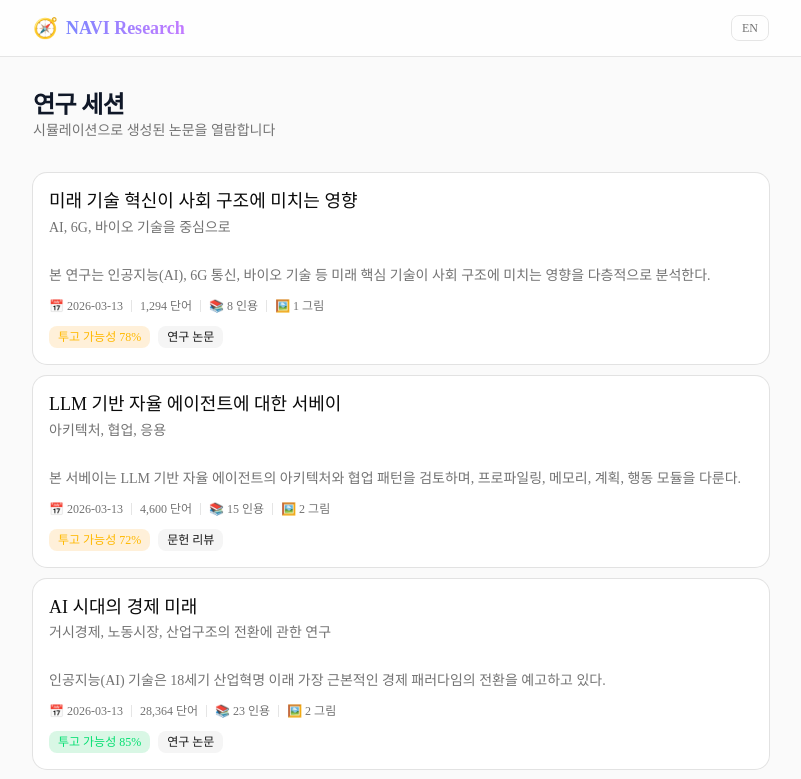
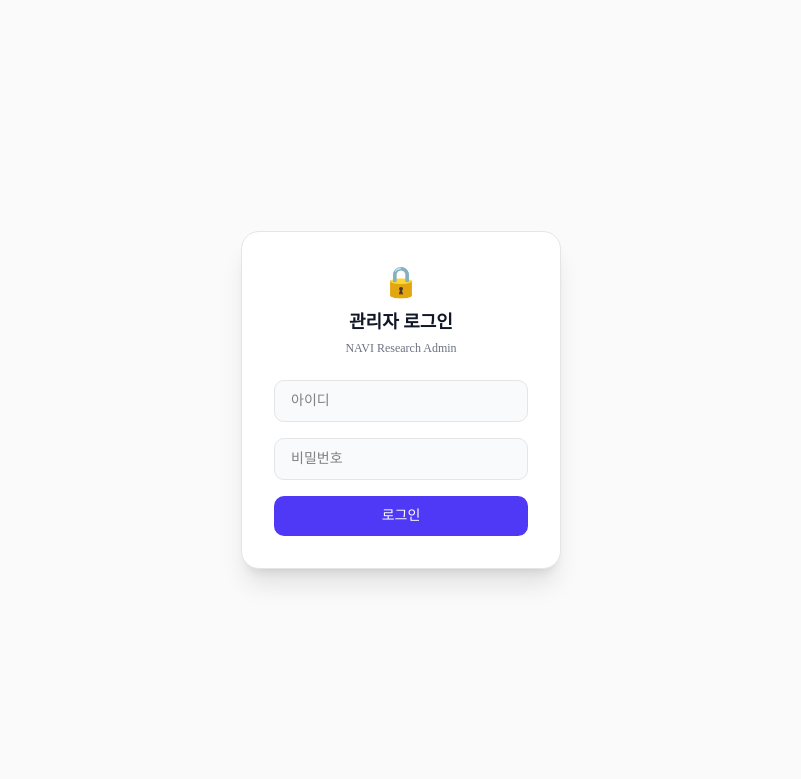
Before and after one commit to xsacdw/NAVI-Research, a Next.js app in the folder dashboard/: page /admin in a window 1280 px wide. Shown: the top 779 px of the page, without its empty margins (239-1040 px from the left). Built offline with nearby package versions, Linux system fonts and the light colour scheme.

Commit message:
feat: /admin 로그인 게이트 — 아이디/비밀번호 인증 (SHA-256 해시)

```diff
--- a/dashboard/app/admin/page.tsx
+++ b/dashboard/app/admin/page.tsx
@@ -1 +1,12 @@
-export { default } from "@/app/page";
+"use client";
+
+import Home from "@/app/page";
+import { AdminLoginGate } from "@/components/admin-login-gate";
+
+export default function AdminPage() {
+  return (
+    <AdminLoginGate>
+      <Home />
+    </AdminLoginGate>
+  );
+}
--- /dev/null
+++ b/dashboard/components/admin-login-gate.tsx
@@ -0,0 +1,128 @@
+"use client";
+
+import { useState, useEffect } from "react";
+
+interface AdminLoginGateProps {
+  children: React.ReactNode;
+}
+
+const SESSION_KEY = "navi-admin-auth";
+
+async function hashPassword(password: string): Promise<string> {
+  const encoder = new TextEncoder();
+  const data = encoder.encode(password);
+  const hashBuffer = await crypto.subtle.digest("SHA-256", data);
+  return Array.from(new Uint8Array(hashBuffer))
+    .map((b) => b.toString(16).padStart(2, "0"))
+    .join("");
+}
+
+/**
+ * 관리자 로그인 게이트
+ *
+ * 환경변수로 설정:
+ *   NEXT_PUBLIC_ADMIN_USER — 아이디 (기본: admin)
+ *   NEXT_PUBLIC_ADMIN_HASH — 비밀번호 SHA-256 해시
+ *
+ * 해시 생성: echo -n "비밀번호" | shasum -a 256
+ */
+export function AdminLoginGate({ children }: AdminLoginGateProps) {
+  const [authenticated, setAuthenticated] = useState(false);
+  const [checking, setChecking] = useState(true);
+  const [username, setUsername] = useState("");
+  const [password, setPassword] = useState("");
+  const [error, setError] = useState("");
+
+  const ADMIN_USER = process.env.NEXT_PUBLIC_ADMIN_USER || "admin";
+  const ADMIN_HASH =
+    process.env.NEXT_PUBLIC_ADMIN_HASH ||
+    "8c6976e5b5410415bde908bd4dee15dfb167a9c873fc4bb8a81f6f2ab448a918"; // "admin"
+
+  useEffect(() => {
+    const saved = sessionStorage.getItem(SESSION_KEY);
+    if (saved === "1") {
+      setAuthenticated(true);
+    }
+    setChecking(false);
+  }, []);
+
+  const handleLogin = async (e: React.FormEvent) => {
+    e.preventDefault();
+    setError("");
+
+    if (username !== ADMIN_USER) {
+      setError("아이디 또는 비밀번호가 올바르지 않습니다.");
+      return;
+    }
+
+    const hash = await hashPassword(password);
+    if (hash === ADMIN_HASH) {
+      sessionStorage.setItem(SESSION_KEY, "1");
+      setAuthenticated(true);
+    } else {
+      setError("아이디 또는 비밀번호가 올바르지 않습니다.");
+    }
+  };
+
+  if (checking) {
+    return (
+      <div className="min-h-screen flex items-center justify-center bg-background">
+        <div className="text-muted-foreground">로딩 중...</div>
+      </div>
+    );
+  }
+
+  if (authenticated) {
+    return <>{children}</>;
+  }
+
+  return (
+    <div className="min-h-screen flex items-center justify-center bg-[#FAFAFA] dark:bg-background">
+      <div className="w-80 rounded-2xl border bg-white dark:bg-card p-8 shadow-xl">
+        <div className="text-center mb-6">
+          <span className="text-3xl">🔒</span>
+          <h1 className="mt-2 text-lg font-semibold text-gray-900 dark:text-foreground">
+            관리자 로그인
+          </h1>
+          <p className="text-xs text-gray-500 dark:text-muted-foreground mt-1">
+            NAVI Research Admin
+          </p>
+        </div>
+
+        <form onSubmit={handleLogin} className="space-y-4">
+          <div>
+            <input
+              type="text"
+              value={username}
+              onChange={(e) => setUsername(e.target.value)}
+              placeholder="아이디"
+              autoComplete="username"
+              className="w-full rounded-lg border bg-gray-50 dark:bg-background px-4 py-2.5 text-sm outline-none focus:ring-2 focus:ring-indigo-500/50 transition-all"
+            />
+          </div>
+          <div>
+            <input
+              type="password"
+              value={password}
+              onChange={(e) => setPassword(e.target.value)}
+              placeholder="비밀번호"
+              autoComplete="current-password"
+              className="w-full rounded-lg border bg-gray-50 dark:bg-background px-4 py-2.5 text-sm outline-none focus:ring-2 focus:ring-indigo-500/50 transition-all"
+            />
+          </div>
+
+          {error && (
+            <p className="text-xs text-red-500 text-center">{error}</p>
+          )}
+
+          <button
+            type="submit"
+            className="w-full rounded-lg bg-indigo-600 py-2.5 text-sm font-medium text-white hover:bg-indigo-500 transition-colors"
+          >
+            로그인
+          </button>
+        </form>
+      </div>
+    </div>
+  );
+}
```
